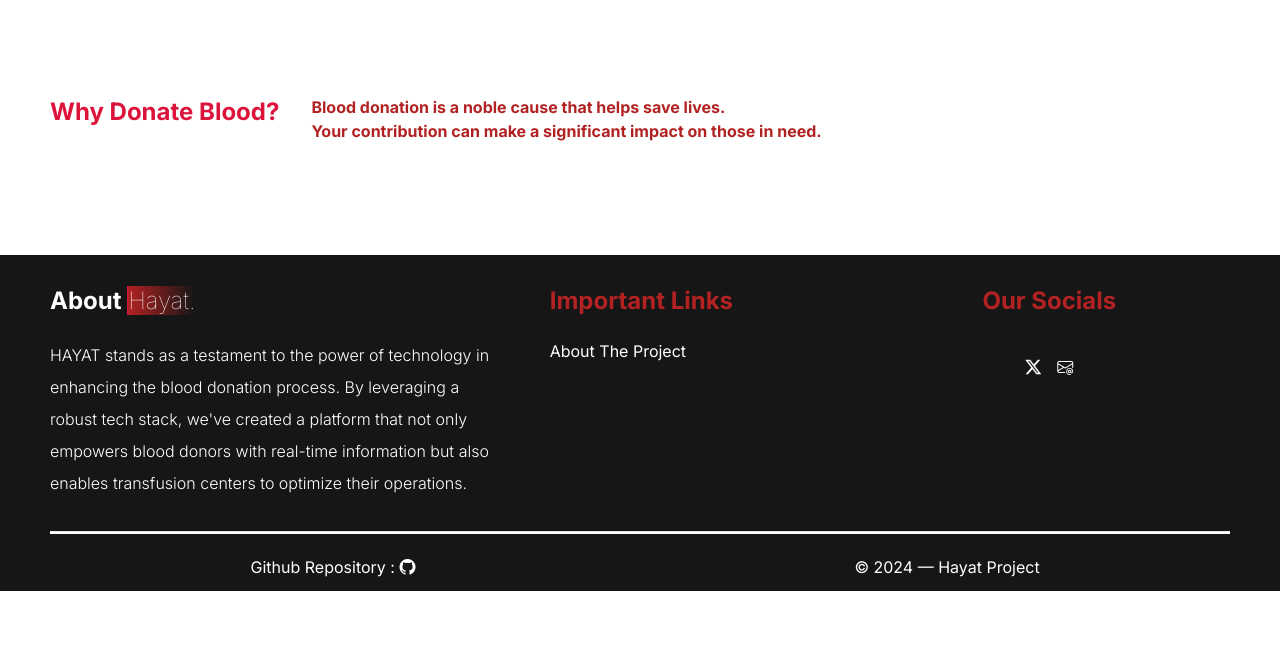
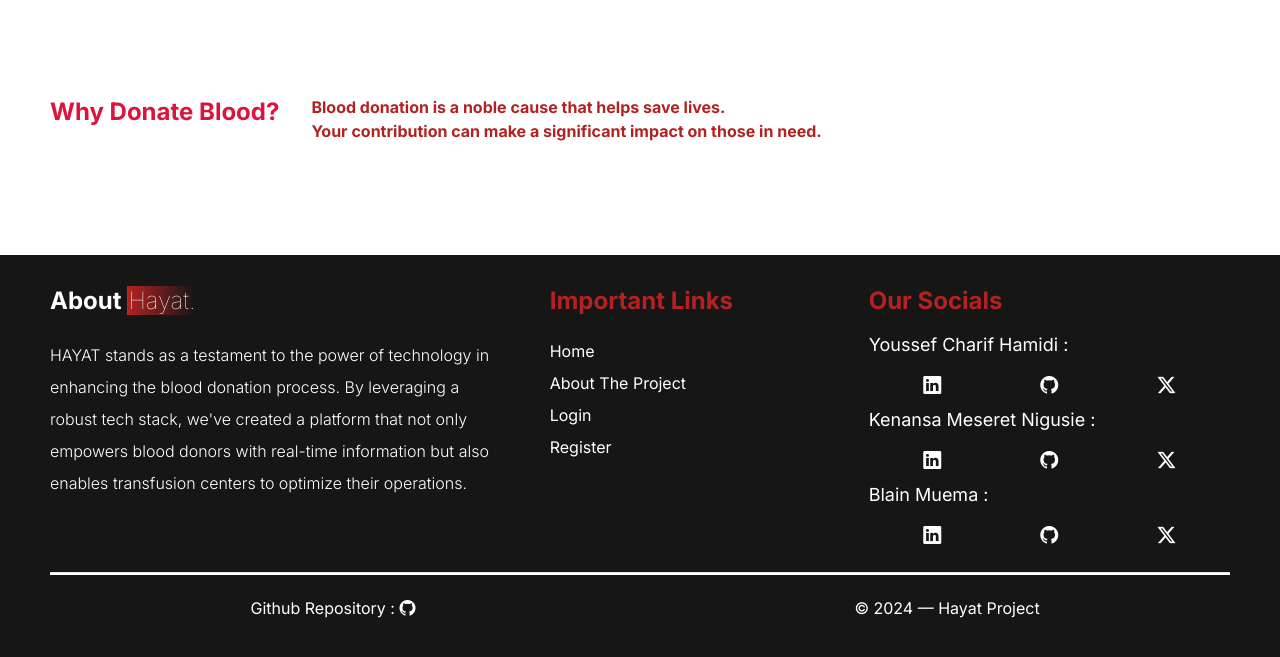
Before and after one commit to Chareeef/HAYAT, a Flask app: page / in a window 1280 px wide. Shown: the part 427-1084 px from the top of the page. Before the commit the page ends 1018 px from the top, so only its background shows below. Run offline with Flask 2, Linux system fonts and the light colour scheme; data comes from the database, SQL or seed files in the repository; some libraries are stand-ins or nearby versions.

Commit message:
Fix Footer

```diff
--- /dev/null
+++ b/static/styles/footer.css
@@ -0,0 +1,128 @@
+/* footer style */
+.footer {
+    width: 100%;
+    background-color: var(--tertiary-bg);
+    padding-block: 2rem;
+    padding-inline: 3.125rem;
+    margin-bottom: 0px;
+}
+
+.footer_wrapper {
+    display: flex;
+    flex: 1 0 0;
+    justify-content: space-between;
+    gap: 3rem;
+}
+
+.footer_about {
+    flex: 5;
+
+    .title {
+        color: var(--secondary-clr);
+        padding-block-end: 1rem;
+
+        >span {
+            font-weight: 100;
+            background: linear-gradient(to right, var(--primary-clr), transparent);
+            border-inline-start: 1.5px solid var(--tertiary-clr);
+        }
+    }
+
+    .text {
+        line-height: 2rem;
+    }
+}
+
+.footer_links {
+    flex: 3;
+    display: flex;
+    flex-direction: column;
+    gap: .5rem;
+    transition: all 500ms ease;
+
+    .title {
+        padding-block-end: .5rem;
+    }
+
+    .footer_link:hover {
+        transform: translateX(10px);
+        color: var(--tertiary-clr);
+        transition: all 200ms ease;
+    }
+}
+
+
+.footer-socials {
+    flex: 4;
+    display: flex;
+    flex-direction: column;
+
+    .title {
+        padding-block-end: .5rem;
+    }
+
+
+    /* Style the name and links divs */
+    .links {
+        display: flex;
+        align-items: center;
+        justify-content: space-around;
+        padding: 5px;
+        margin: 0px;
+    }
+
+    /* Add some space between the name and links divs */
+    .name {
+        margin-right: 10px;
+        margin-bottom: -10px;
+        padding : 0px;
+    }
+
+    /* Style the paragraph element inside the name div */
+    .name p {
+        font-size: 18px;
+    }
+
+    /* Style the anchor elements inside the links div */
+    .links a {
+        margin: 2.5px;
+        color: white;
+        text-decoration: none;
+    }
+
+    /* Style the icons using the Bootstrap Icons classes */
+    .bi {
+        font-size: 18px;
+    }
+
+    /* Add some hover effects */
+    .links a:hover {
+        transform: scale(1.1);
+        box-shadow: 0 0 5px rgba(0,0,0,0.3);
+    }
+
+}
+
+.footer>hr {
+    height: 2px;
+    margin-block: 1rem;
+    background-color: var(--primary-bg);
+}
+
+.copyright {
+    display: flex;
+    justify-content: center;
+    font-size: 1remm;
+    color: white;
+    gap: 3rem;
+    p {
+        width: 100%;
+        text-align: center;
+        margin: 5px;
+        i {
+            height: 20px;
+            width: 20px;
+        }
+    }
+
+}
--- a/static/styles/main.css
+++ b/static/styles/main.css
@@ -233,103 +170,6 @@ FLASH MESSAGES
     }
 
 
-
-    /* ====================================
-    FOOTER SECTION
-    =======================================*/
-
-    .footer {
-        width: 100%;
-        max-height: 21rem;
-        background-color: var(--tertiary-bg);
-        padding-block: 2rem;
-        padding-inline: 3.125rem;
-
-    }
-
-    .footer_wrapper {
-        display: flex;
-        flex: 1 0 0;
-        justify-content: space-between;
-        gap: 3rem;
-    }
-
-    .footer_about {
-        flex: 5;
-
-        .title {
-            color: var(--secondary-clr);
-            padding-block-end: 1rem;
-
-            >span {
-                font-weight: 100;
-                background: linear-gradient(to right, var(--primary-clr), transparent);
-                border-inline-start: 1.5px solid var(--tertiary-clr);
-            }
-        }
-
-        .text {
-            line-height: 2rem;
-        }
-    }
-
-    .footer_links {
-        flex: 3;
-        display: flex;
-        flex-direction: column;
-        gap: .5rem;
-        transition: all 500ms ease;
-
-        .title {
-            padding-block-end: .5rem;
-        }
-
-        .footer_link:hover {
-            transform: translateX(10px);
-            color: var(--tertiary-clr);
-            transition: all 200ms ease;
-        }
-    }
-
-
-    .footer_socials {
-        flex: 4;
-        display: flex;
-        flex-direction: column;
-        gap: 2rem;
-        text-align: center;
-
-        >div {
-            display: flex;
-            align-items: center;
-            justify-content: center;
-            gap: 1rem;
-        }
-    }
-
-    .footer>hr {
-        height: 2px;
-        margin-block: 1rem;
-        background-color: var(--primary-bg);
-    }
-
-    .copyright {
-        display: flex;
-        justify-content: center;
-        font-size: 1remm;
-        color: white;
-        gap: 3rem;
-        p {
-            width: 100%;
-            text-align: center;
-            margin: 5px;
-            i {
-                height: 20px;
-                width: 20px;
-            }
-        }
-
-    }
 
     /* ====================================
     RESPONSIVE DESIGN
--- a/templates/layout.html
+++ b/templates/layout.html
@@ -32,6 +32,8 @@
 
 		<!-- css -->
 		<link rel="stylesheet" href="../static/styles/main.css">
+		<link rel="stylesheet" href="../static/styles/header.css">
+		<link rel="stylesheet" href="../static/styles/footer.css">
 		{% block style %}
 		{% endblock style %}
 
@@ -81,15 +83,47 @@
 				</div>
 				<div class="footer_links">
 					<h3 class="title">Important Links</h3>
+					<a href="{{ url_for('home') }}" class="footer_link">Home</a>
 					<a href="{{ url_for('about') }}" class="footer_link">About The Project</a>
+					<a href="{{ url_for('login') }}" class="footer_link">Login</a>
+					<a href="{{ url_for('register') }}" class="footer_link">Register</a>
 				</div>
-				<div class="footer_socials">
+				<div class="footer-socials">
 					<h3 class="title">Our Socials</h3>
-					<div>
-						<i class="bi bi-twitter-x"></i>
-						<i class="bi bi-envelope-at"></i>
+					<div class="socials">
+						<div>
+							<div class="name">
+								<p>Youssef Charif Hamidi :</p>
+							</div>
+							<div class="links">
+								<a target="_blank" href="https://www.linkedin.com/in/youssef-charif-hamidi"><i class="bi bi-linkedin"></i></a>
+								<a target="_blank" href="https://github.com/Chareeef"><i class="bi bi-github"></i></a>
+								<a target="_blank" href="https://twitter.com/youssefcharifh1"><i class="bi bi-twitter-x"></i></a>
+							</div>
+						</div>
+
+						<div>
+							<div class="name">
+								<p>Kenansa Meseret Nigusie :</p>
+							</div>
+							<div class="links">
+								<a target="_blank" href="https://www.linkedin.com/in/kenc0de/"><i class="bi bi-linkedin"></i></a>
+								<a target="_blank" href="https://github.com/Kenc0de"><i class="bi bi-github"></i></a>
+								<a target="_blank" href="https://twitter.com/KENC0DE"><i class="bi bi-twitter-x"></i></a>
+							</div>
+						</div>
+
+						<div>
+							<div class="name">
+								<p>Blain Muema :</p>
+							</div>
+							<div class="links">
+								<a target="_blank" href="https://www.linkedin.com/in/blain-muema"><i class="bi bi-linkedin"></i></a>
+								<a target="_blank" href="https://github.com/octocatblain"><i class="bi bi-github"></i></a>
+								<a target="_blank" href="https://twitter.com/birdblain"><i class="bi bi-twitter-x"></i></a>
+							</div>
+						</div>
 					</div>
-
 				</div>
 			</div>
 			<hr>
```
Also changed, not shown: other parts of static/styles/main.css (+1 -64 lines), static/styles/header.css (added, +58 -0 lines).
